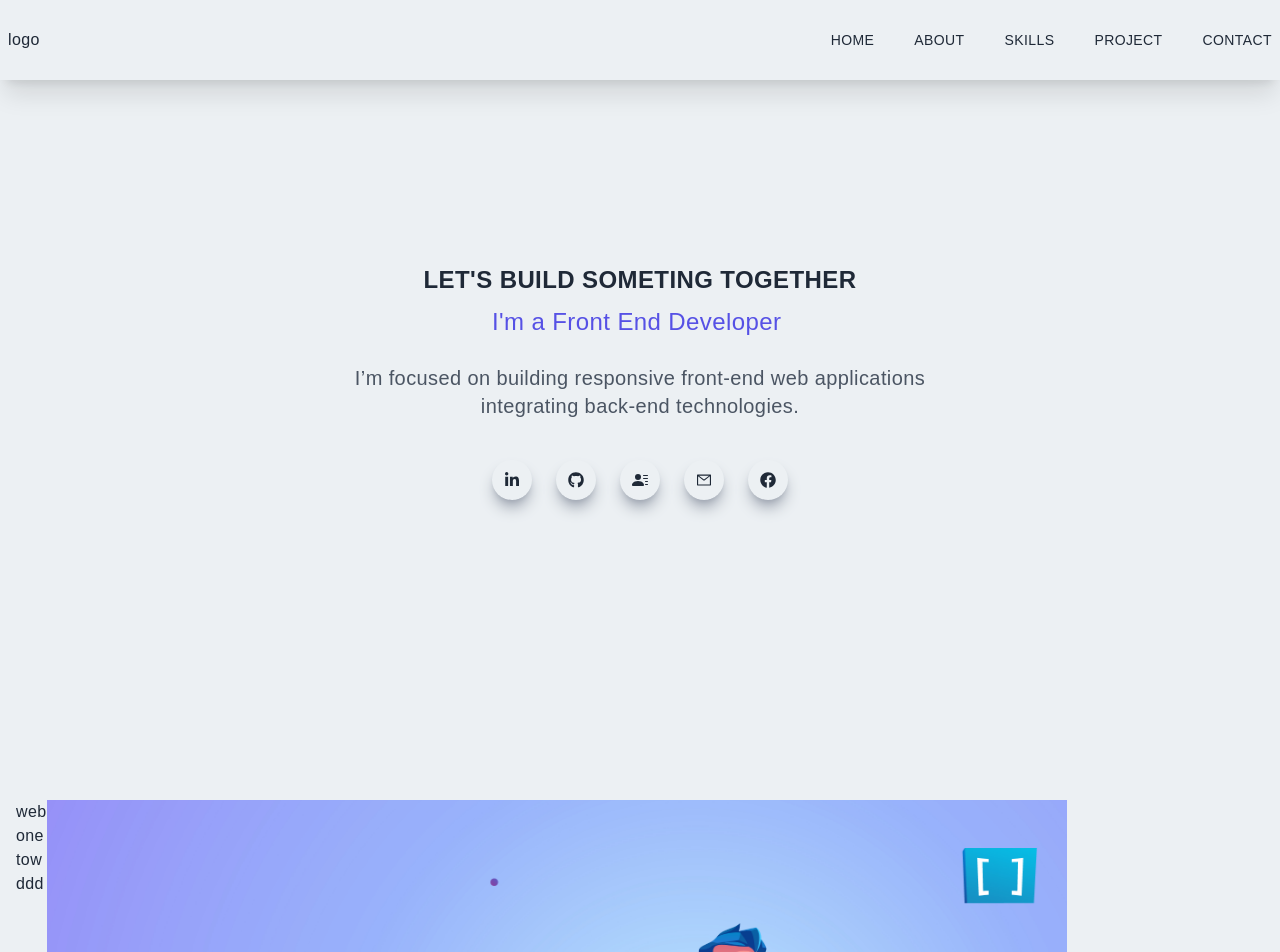
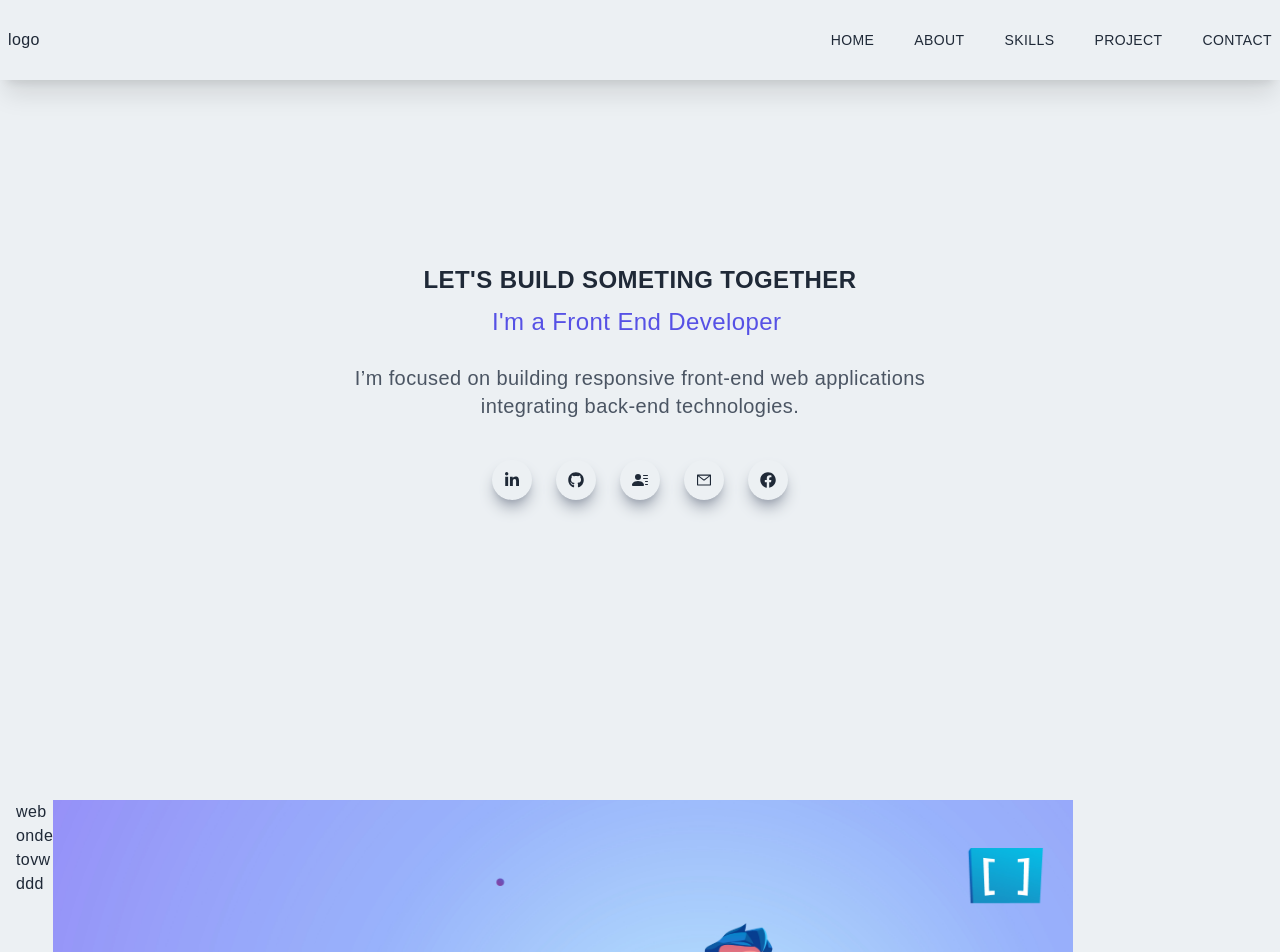
Before and after one commit to Dev-Badol/portfolio_for_badol, a Next.js app: page / in a window 1280 px wide. Shown: the top 952 px of the page. Built offline with nearby package versions, Linux system fonts and the light colour scheme.

Commit message:
feat: added

```diff
--- a/components/Who/Who.tsx
+++ b/components/Who/Who.tsx
@@ -8,8 +8,8 @@ const Who = () => {
       <div>
        <ul className=''>
         <li>web</li>
-        <li>one</li>
-        <li>tow</li>
+        <li>onde</li>
+        <li>tovw</li>
         <li>ddd</li>
        </ul>
       </div>
```
